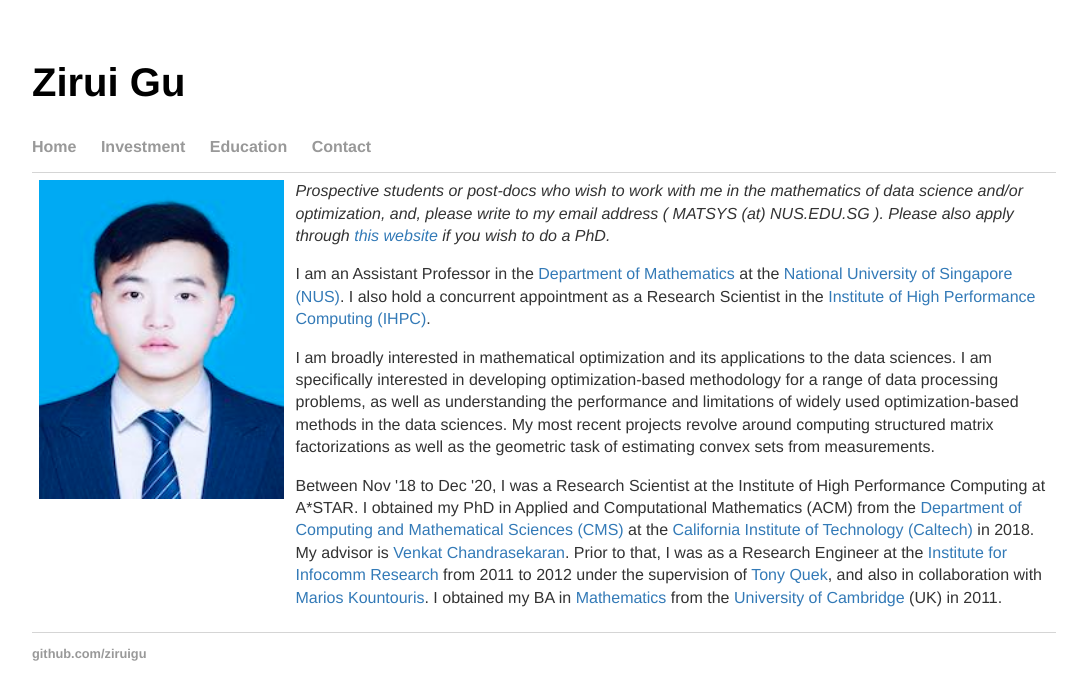
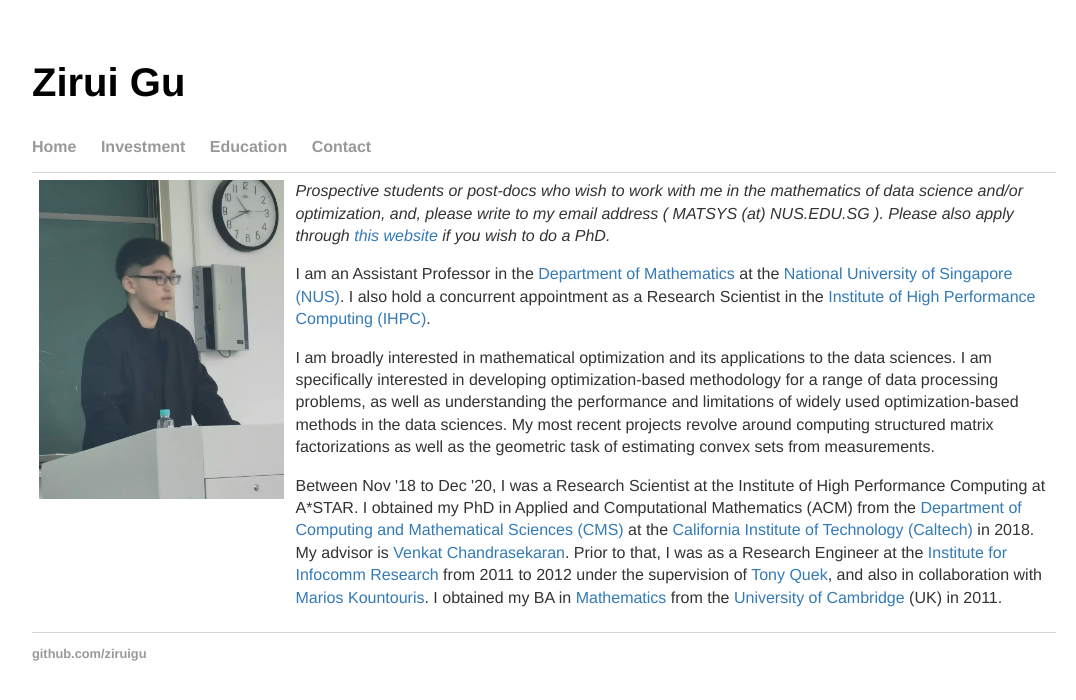
Before and after one commit to ziruigu/ziruigu.github.io, a Jekyll site: the page built from index.html, in a window 1280 px wide. Shown: the top 700 px of the page, without its empty margins (96-1172 px from the left). Built offline with Jekyll 4.4.1, drawn with Linux system fonts in a browser that asks for light colours.

Commit message:
Update index.html

```diff
--- a/index.html
+++ b/index.html
@@ -16,7 +16,7 @@
   <tr>
     <td width="25%">
       <div>
-        <img position="absolute" margin="auto" width="100%" src="ziruigu.jpg">
+        <img position="absolute" margin="auto" width="100%" src="zirui_gu.jpg">
       </div>
     </td>
     <td>
```
